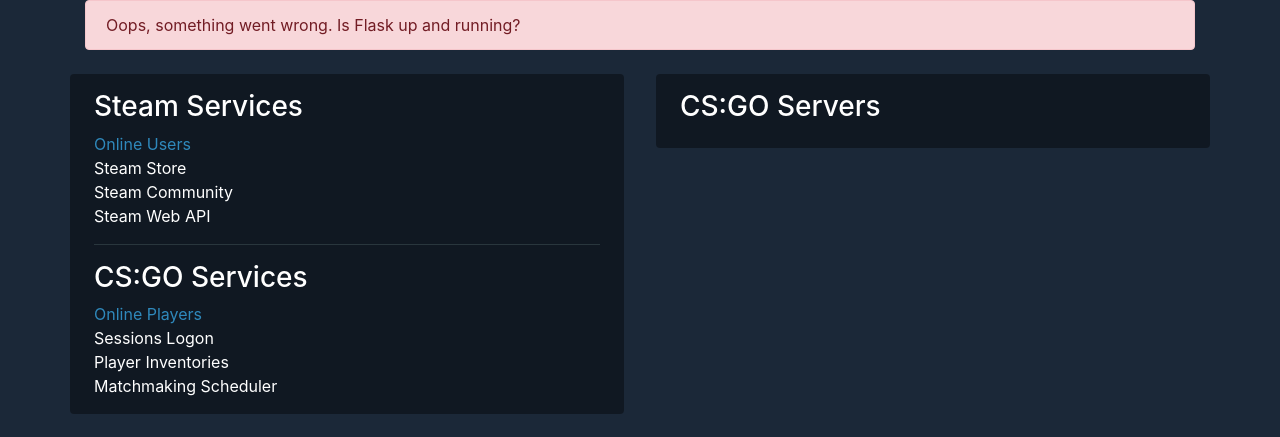
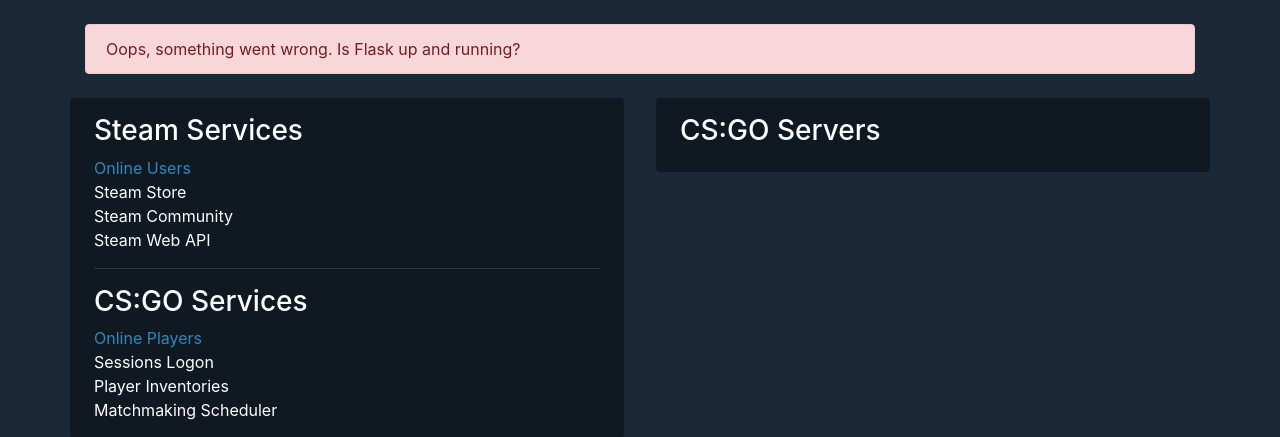
Before and after one commit to akelsch/steamstatus, a Python web app: template steamstatus/templates/index.html in a window 1280 px wide. Shown: the part 120-557 px from the top of the page. Run offline with Jinja, Linux system fonts and the light colour scheme; the template is opened without the code that fills it, so the values that code supplies are empty; some libraries are stand-ins or nearby versions.

Commit message:
Adjust alert box

```diff
--- a/steamstatus/static/js/script.js
+++ b/steamstatus/static/js/script.js
@@ -49,7 +49,7 @@ function handleError(error) {
     clearInterval(intervalId);
 
     // Display error message
-    const serverMessage = document.getElementById("server-message");
+    const serverMessage = document.getElementById("errormsg");
     serverMessage.textContent = "Oops, something went wrong. Is Flask up and running?";
     serverMessage.removeAttribute("style");
 }
--- a/steamstatus/templates/index.html
+++ b/steamstatus/templates/index.html
@@ -20,7 +20,7 @@
             <p class="float-right">Updating in <span id="countdown"></span>s</p>
         </header>
 
-        <div id="server-message" class="alert alert-danger" role="alert" style="display: none;"></div>
+        <div id="errormsg" class="alert alert-danger mt-4" role="alert" style="display: none;"></div>
 
         <main class="row mt-4">
             <div class="col h-100 mr-3 px-4 py-3 rounded status-group">
```
